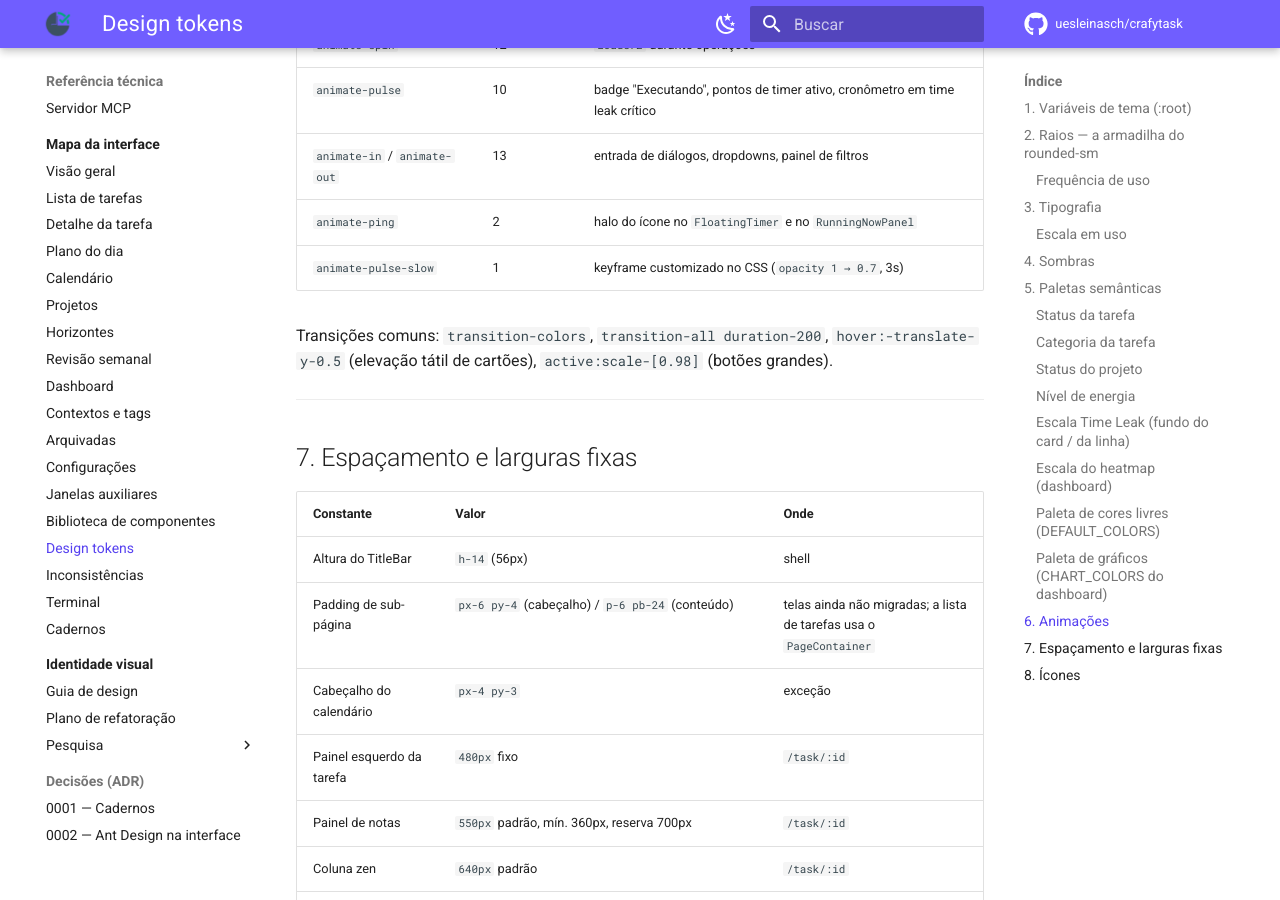
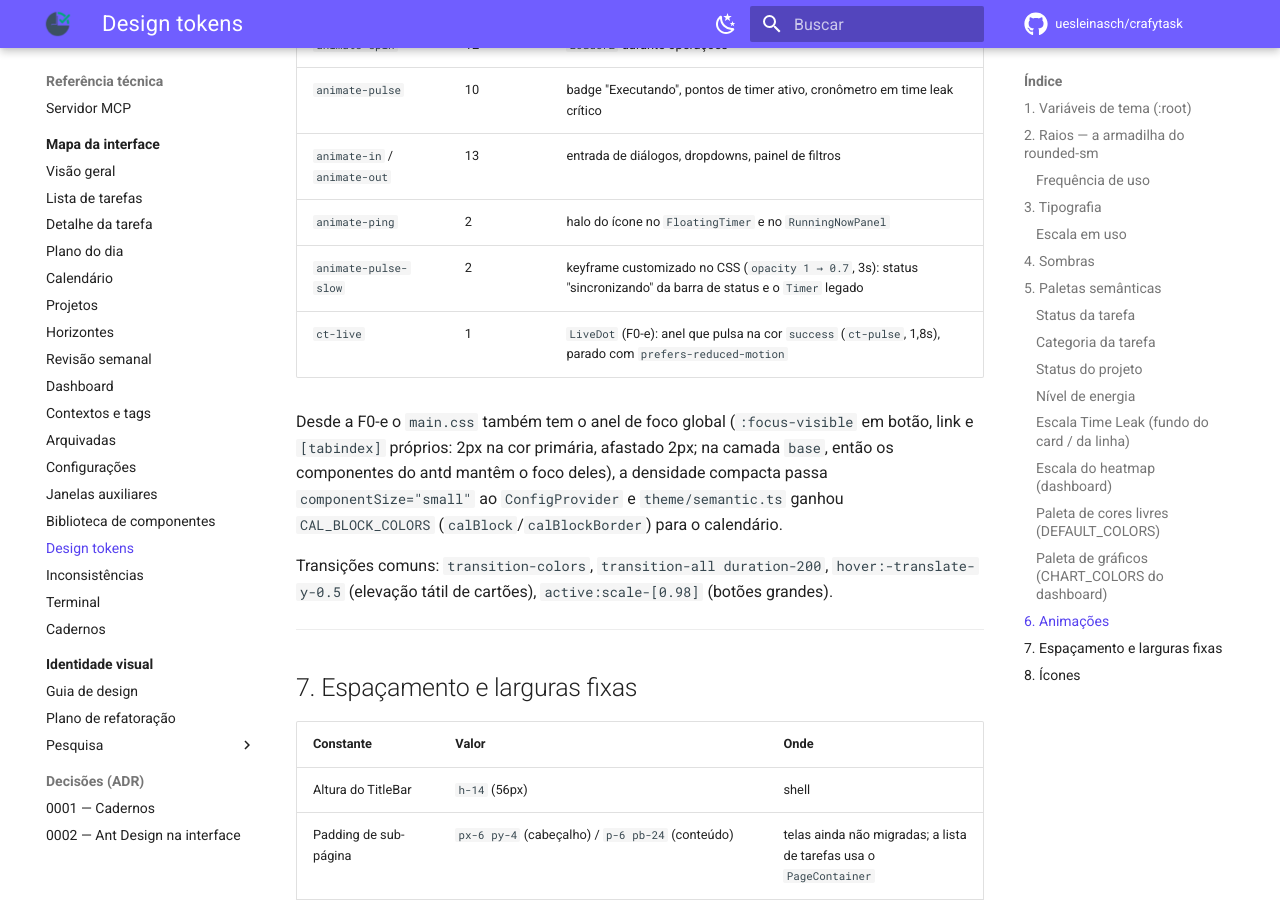
Before and after one commit to uesleinasch/crafytask, an MkDocs documentation site: the page built from docs/ui/14-design-tokens.md, in a window 1280 px wide and 900 px high, scrolled down 6701 px. Built offline with MkDocs 1.6.1 and Material for MkDocs 9.7.7, drawn with Linux system fonts in a browser that asks for light colours; some web fonts are replaced; comment, search, counter and statistics services are not loaded.

Commit message:
feat(theme): tokens do bloco do calendário, densidade compacta, anel de foco e pulso ao vivo

```diff
--- a/docs/ui/14-design-tokens.md
+++ b/docs/ui/14-design-tokens.md
@@ -214,7 +214,13 @@ Dez cores rotativas, sem relação com qualquer semântica do app:
 | `animate-pulse` | 10 | badge "Executando", pontos de timer ativo, cronômetro em time leak crítico |
 | `animate-in` / `animate-out` | 13 | entrada de diálogos, dropdowns, painel de filtros |
 | `animate-ping` | 2 | halo do ícone no `FloatingTimer` e no `RunningNowPanel` |
-| `animate-pulse-slow` | 1 | keyframe customizado no CSS (`opacity 1 → 0.7`, 3s) |
+| `animate-pulse-slow` | 2 | keyframe customizado no CSS (`opacity 1 → 0.7`, 3s): status "sincronizando" da barra de status e o `Timer` legado |
+| `ct-live` | 1 | `LiveDot` (F0-e): anel que pulsa na cor `success` (`ct-pulse`, 1,8s), parado com `prefers-reduced-motion` |
+
+Desde a F0-e o `main.css` também tem o anel de foco global (`:focus-visible` em botão, link e
+`[tabindex]` próprios: 2px na cor primária, afastado 2px; na camada `base`, então os componentes do
+antd mantêm o foco deles), a densidade compacta passa `componentSize="small"` ao `ConfigProvider` e
+`theme/semantic.ts` ganhou `CAL_BLOCK_COLORS` (`calBlock`/`calBlockBorder`) para o calendário.
 
 Transições comuns: `transition-colors`, `transition-all duration-200`,
 `hover:-translate-y-0.5` (elevação tátil de cartões), `active:scale-[0.98]` (botões grandes).
--- a/src/renderer/src/components/chips/LiveDot.tsx
+++ b/src/renderer/src/components/chips/LiveDot.tsx
@@ -7,7 +7,7 @@ export function LiveDot({ label }: { label?: string }): React.JSX.Element {
       role={label ? 'img' : undefined}
       aria-label={label}
       aria-hidden={label ? undefined : true}
-      className="animate-pulse-slow motion-reduce:animate-none"
+      className="ct-live"
       style={{
         display: 'inline-block',
         width: 8,
--- a/src/renderer/src/theme/ThemeProvider.tsx
+++ b/src/renderer/src/theme/ThemeProvider.tsx
@@ -9,7 +9,7 @@ import {
   type ThemePreference
 } from '@shared/themePreference'
 import { shouldBootstrapTimerStore } from '@renderer/stores/timerWindow'
-import { buildTheme } from './buildTheme'
+import { buildTheme, componentSizeFor } from './buildTheme'
 import {
   DENSITY_KEY,
   THEME_PREFERENCE_KEY,
@@ -73,7 +73,7 @@ export function ThemeProvider({ children }: { children: React.ReactNode }): Reac
 
   return (
     <ThemeSettingsContext.Provider value={settings}>
-      <ConfigProvider theme={config} locale={ptBR}>
+      <ConfigProvider theme={config} locale={ptBR} componentSize={componentSizeFor(density)}>
         <AntApp component={false}>{children}</AntApp>
       </ConfigProvider>
     </ThemeSettingsContext.Provider>
--- a/src/renderer/src/theme/buildTheme.ts
+++ b/src/renderer/src/theme/buildTheme.ts
@@ -1,6 +1,10 @@
 import { theme, type ThemeConfig } from 'antd'
 import type { Density, ThemeMode } from '@shared/themePreference'
 import { PALETTE, seedTokens } from './tokens'
+
+export function componentSizeFor(density: Density): 'small' | undefined {
+  return density === 'compact' ? 'small' : undefined
+}
 
 export function buildTheme(mode: ThemeMode, density: Density): ThemeConfig {
   const c = PALETTE[mode]
```
Also changed, not shown: src/renderer/src/assets/main.css (+26 -0 lines), src/renderer/src/theme/buildTheme.test.ts (+8 -1 lines), src/renderer/src/theme/contrast.test.ts (+14 -1 lines), src/renderer/src/theme/semantic.ts (+10 -0 lines).
